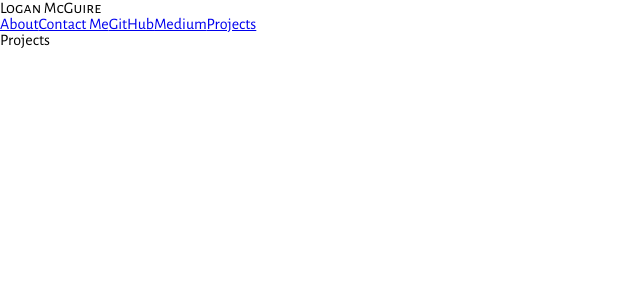
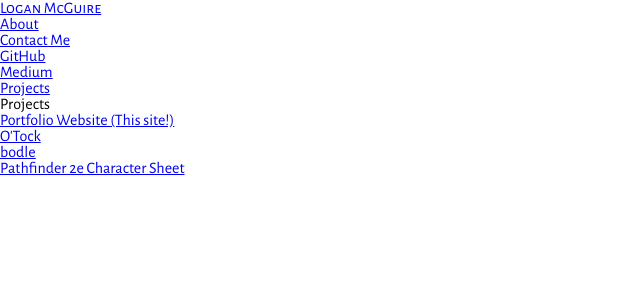
Before and after one commit to Zietieflr/portfolio-website, a React (Create React App) app: page /projects in a window 1280 px wide. Shown: the top 300 px of the page, without its empty margins (0-640 px from the left). Built offline with nearby package versions, Linux system fonts and the light colour scheme.

Commit message:
Add component rendering from home to individual project page.

```diff
--- a/src/App.js
+++ b/src/App.js
@@ -1,5 +1,5 @@
 import React from "react";
-import { Route, Switch, BrowserRouter as Router} from "react-router-dom";
+import { BrowserRouter as Router, Route, Switch, Link } from "react-router-dom";
 
 import NavBar from "./components/NavBar";
 import About from "./components/About";
@@ -13,11 +13,9 @@
 function App() {
   return (
     <main className="App">
-      <h1>Logan McGuire</h1>
       <Router>
-        <NavBar/>
-        <section>
-          {/* Render content based off of Router */}
+        <h1><Link to="/">Logan McGuire</Link></h1>
+        <NavBar />
         <Switch>
           <Route path="/about" render={(routerProps) => {
             return <About /> }}
@@ -32,10 +30,9 @@
             return <Medium /> }}
           />
           <Route path="/projects" render={(routerProps) => {
-              return <Projects /> }}
+            return <Projects routerProps={routerProps} /> }}
           />
         </Switch>
-        </section>
       </Router>
     </main>
   );
--- a/src/components/NavBar.js
+++ b/src/components/NavBar.js
@@ -1,14 +1,26 @@
 import React from 'react'
-import { BrowserRouter as Router, NavLink} from "react-router-dom"
+import { NavLink} from "react-router-dom"
 
 export default function NavBar() {
   return(
     <nav>
-      <NavLink to="/about">About</NavLink>
-      <NavLink to="/contact">Contact Me</NavLink>
-      <NavLink to="/github">GitHub</NavLink>
-      <NavLink to="/medium">Medium</NavLink>
-      <NavLink to="/projects">Projects</NavLink>
+      <ul>
+        <li>
+          <NavLink to="/about">About</NavLink>
+        </li>
+        <li>
+          <NavLink to="/contact">Contact Me</NavLink>
+        </li>
+        <li>
+          <NavLink to="/github">GitHub</NavLink>
+        </li>
+        <li>
+          <NavLink to="/medium">Medium</NavLink>
+        </li>
+        <li>
+          <NavLink to="/projects">Projects</NavLink>
+        </li>
+      </ul>
     </nav>
   )
 }
--- /dev/null
+++ b/src/components/Project.js
@@ -0,0 +1,7 @@
+import React from "react";
+
+export default function Project(props) {
+  return (
+    <h3>{props.project.name}</h3>
+  )
+}
--- a/src/components/Projects.js
+++ b/src/components/Projects.js
@@ -1,7 +1,32 @@
 import React from "react";
+import { Link, Switch, Route } from "react-router-dom"
 
-export default function Projects(){
+import Project from "./Project"
+import projects from "../helpers/projects"
+
+export default function Projects(props){
+  const renderProjects = () => {
+    return projects().map(project => {
+      const key = project["key"]
+      return <li key={key}><Link to={"/projects/" + key} >{project["name"]}</Link></li>
+    })
+  }
+
+  const findProject = () => {
+    const key = props.routerProps.location.pathname.slice(10)
+    return projects().find(project => project["key"] === key)
+  }
   return(
-    <h3>Projects</h3>
+    <section>
+      <h3>Projects</h3>
+      <Switch>
+        <Route exact path="/projects" render={() => {
+          return <ul>{renderProjects()}</ul>
+        }} />
+        <Route strict path="/projects/" render={(routerProps) => {
+          return <Project project={findProject()} />
+        }} />
+      </Switch>
+    </section>
   )
 }
--- a/src/helpers/projects.js
+++ b/src/helpers/projects.js
@@ -1,49 +1,53 @@
-const projectsObject = {}
+const projectsObject = []
 
 export default function projects() {
   return projectsObject
 }
 
-projectsObject["portfolio"] = {
+projectsObject.push({
+  key: "portfolio",
   name: "Portfolio Website (This site!)",
   links: {
     github: "https://github.com/Zietieflr/portfolio-website",
     video: "",
     website: "",
   },
-  descriptionShort: "",
-  descriptionLong: "",
-}
+  descriptionShort: "abc",
+  descriptionLong: "abc",
+})
 
-projectsObject["o-tock"] = {
+projectsObject.push({
+  key: "o-tock",
   name: "O'Tock",
   links: {
     github: "https://github.com/Zietieflr/project-mod5-frontend",
     video: "https://youtu.be/g8NV0A0ktT0",
     website: "https://o-tock.web.app/",
   },
-  descriptionShort: "",
-  descriptionLong: "",
-}
+  descriptionShort: "abc",
+  descriptionLong: "abc",
+})
 
-projectsObject["bodle"] = {
+projectsObject.push({
+  key: "bodle",
   name: "bodle",
   links: {
     github: "https://github.com/Zietieflr/Project-Mod3-Frontend",
     video: "https://youtu.be/RIta49j5Eus",
-    website: "",
+    website: "abc",
   },
-  descriptionShort: "",
-  descriptionLong: "",
-}
+  descriptionShort: "abc",
+  descriptionLong: "abc",
+})
 
-projectsObject["pathfinderCS"] = {
+projectsObject.push({
+  key: "2eSheet",
   name: "Pathfinder 2e Character Sheet",
   links: {
     github: "https://github.com/Zietieflr/project-week-frontend-Mod4",
     video: "https://youtu.be/wsU3MPdfwTo",
-    website: "",
+    website: "abc",
   },
-  descriptionShort: "",
-  descriptionLong: "",
-}
+  descriptionShort: "abc",
+  descriptionLong: "abc",
+})
```
Lines whose indentation alone changed are shown as unchanged.
